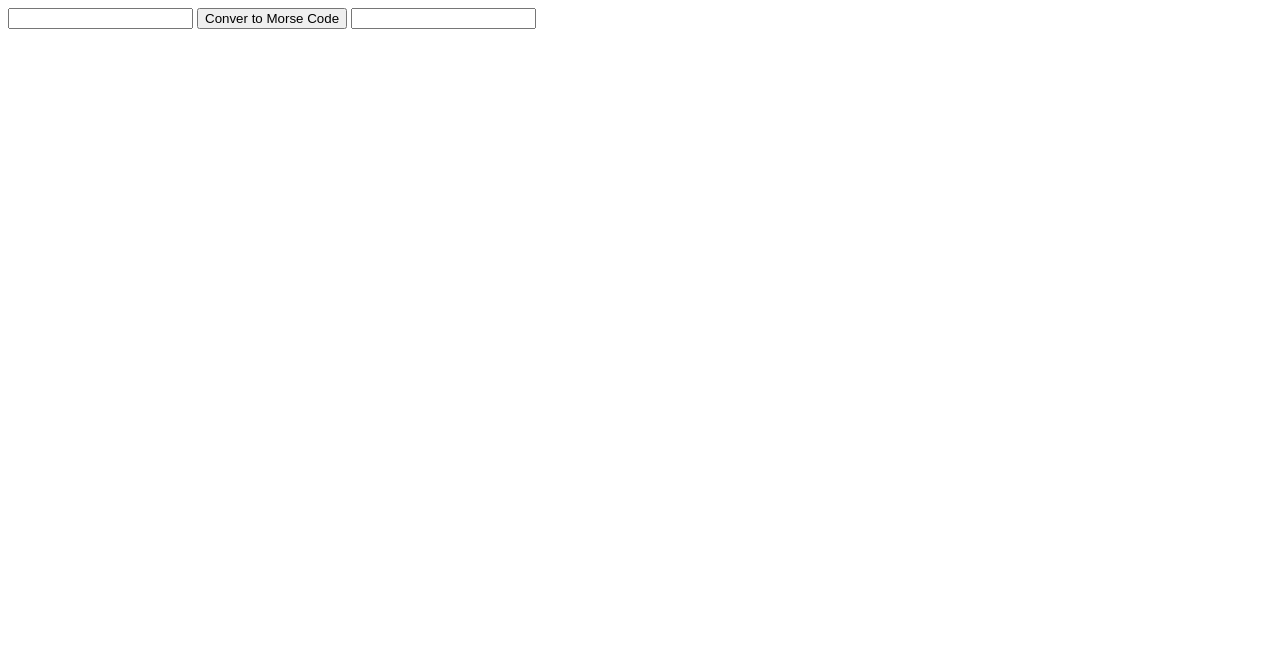
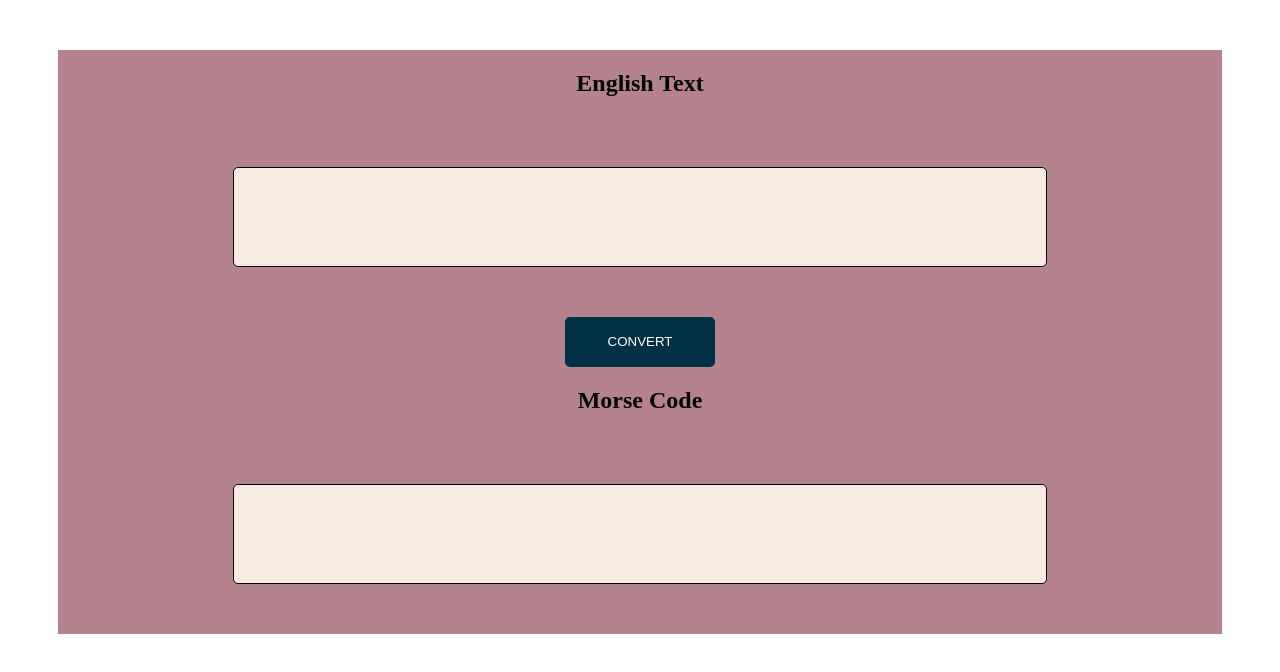
Before and after one commit to shirinmizan/morsecode-translator, a website: page index.html in a window 1280 px wide. Drawn offline with Linux system fonts and the light colour scheme.

Commit message:
css added

```diff
--- a/index.html
+++ b/index.html
@@ -1,16 +1,20 @@
 <html lang="en">
-<head>
-    <meta charset="UTF-8">
-    <meta http-equiv="X-UA-Compatible" content="IE=edge">
-    <meta name="viewport" content="width=device-width, initial-scale=1.0">
+  <head>
+    <meta charset="UTF-8" />
+    <meta http-equiv="X-UA-Compatible" content="IE=edge" />
+    <meta name="viewport" content="width=device-width, initial-scale=1.0" />
     <title>Morse Code Converter</title>
-    <link rel="stylesheet" href="./styles.css">
-</head>
-<body>
-    <input type="text" name="" id="textInput" value="">
-    <button class="fetch_code">Conver to Morse Code</button>
-    <input type="text" name="" id="textMorse" value="">
+    <link rel="stylesheet" href="./styles.css" />
+  </head>
+  <body>
+    <div class="translator">
+    <h2>English Text</h2>
+      <input class="translator__input" type="text" name="" id="textInput" value="" />
+      <button class="translator__button">CONVERT</button>
+      <h2>Morse Code</h2>
+      <input class="translator__input" type="text" name="" id="textMorse" value="" />
+    </div>
 
     <script src="./index.js"></script>
-</body>
+  </body>
 </html>
--- a/index.js
+++ b/index.js
@@ -35,11 +35,11 @@ const morsecode =
 
 };
 
-const englishText = document.getElementsByID("textInput");
-const convertButton = document.getElementsByClassName ("fetch_code")[0];
-const morseText = document.getElementById("textMorse");
+const englishText = document.querySelector("#textInput");
+const convertButton = document.getElementsByClassName ("translator__button")[0];
+const morseText = document.querySelector("#textMorse");
 
-export const convertToMorse = (word) => {
+const convertToMorse = (word) => {
     let finalMorseCode = '';
 
     for(let i=0; i<word.length; i++){
@@ -48,4 +48,8 @@ export const convertToMorse = (word) => {
     return finalMorseCode;
 }
 
-console.log(convertToMorse("ABC"));
+//console.log(convertToMorse("ABC"));
+
+convertButton.addEventListener('click', (event) => {
+    morseText.value=convertToMorse(englishText.value);
+});
--- /dev/null
+++ b/styles.scss
@@ -0,0 +1,49 @@
+
+
+*{
+
+    box-sizing: border-box;;
+}
+
+.translator{
+    display: flex;
+    align-items: center;
+    flex-direction: column;
+    display: flex;
+    justify-content: space-around;
+    align-items: center;
+    flex-direction: column;
+    background-color: #b5838d;
+    flex-flow: column;
+    margin: 50px;
+
+
+    .translator__input {
+            height: 100px;
+            margin-top: 50px;
+            height: 100px;
+            margin-bottom: 50px;
+            display: flex;
+            border-radius: 5px;
+            background-color: f5ebe0;
+            box-shadow: rosybrown;
+            border-radius: 5px;
+            border: 1px solid;
+            width: 70%;
+            font-family: sans-serif;
+            font-size: 2em;
+        }
+
+    .translator__button{
+            height: 50px;
+            border: none;
+            box-shadow: aquamarine;
+            background-color: #023047;
+            color: white;
+            width: 100px;
+            border-radius: 5px;
+            box-shadow: gray;
+            width: 150px;
+        }
+
+    }
```
Also changed, not shown: styles.css, 1 other file.
